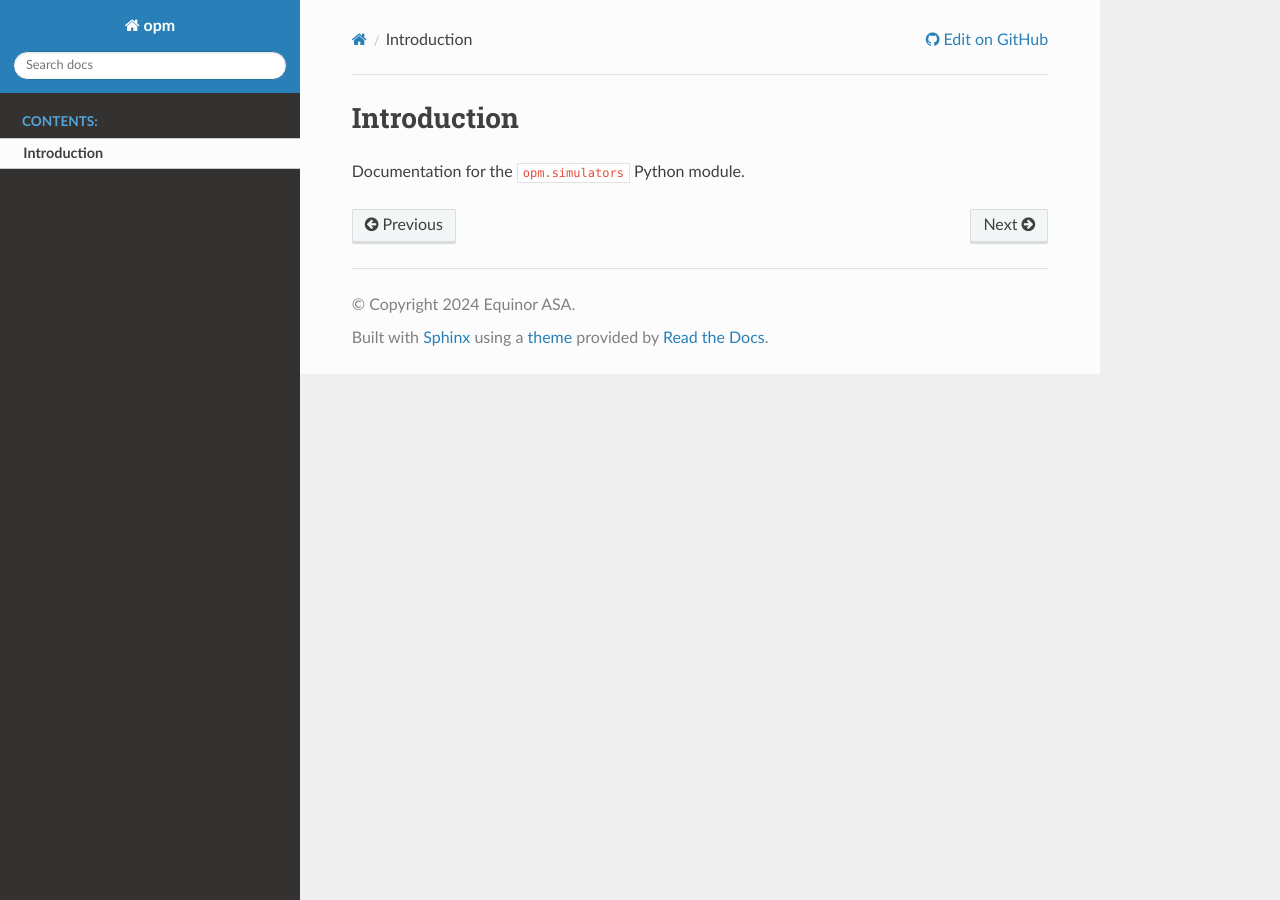
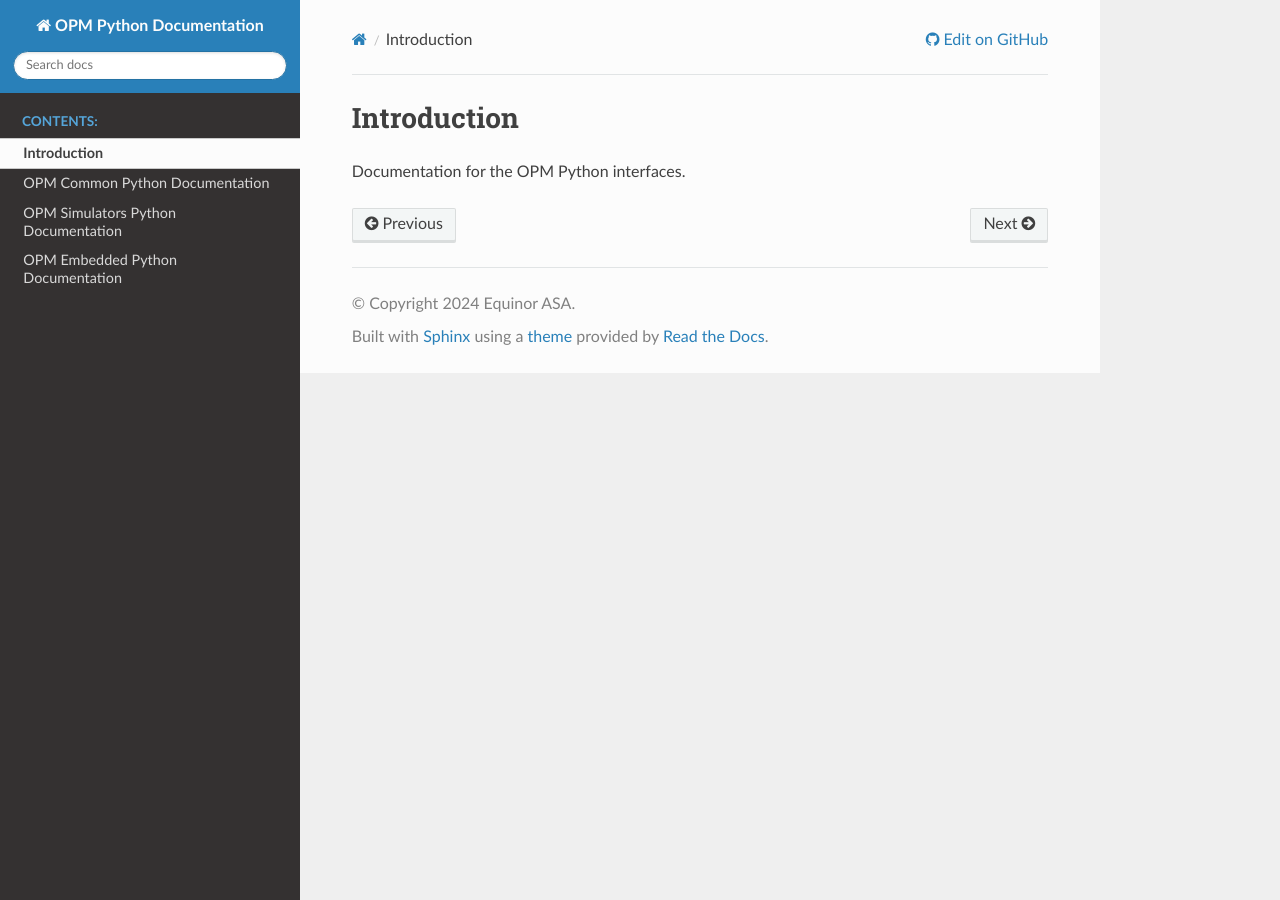
Before and after one commit to hakonhagland/opm-python, a Sphinx documentation site: the page built from docs/docs/introduction.rst, in a window 1280 px wide. Built offline with Sphinx 7.4.7 and the Read the Docs theme 2.0.0, drawn with Linux system fonts in a browser that asks for light colours; pages that are not in the unit, such as notebooks, are missing from menus; the version number could not be read and is left out.

Commit message:
Use the documentation from opm-common and opm-embedded on the generated website

```diff
--- /dev/null
+++ b/docs/docs/common.rst
@@ -0,0 +1,4 @@
+OPM Common Python Documentation
+===============================
+
+.. opm_common_docstrings::
--- a/docs/docs/conf.py
+++ b/docs/docs/conf.py
@@ -1,6 +1,6 @@
 # Configuration file for the Sphinx documentation builder.
 
-project = "opm"
+project = "OPM Python Documentation"
 copyright = "2024 Equinor ASA"
 author = "Håkon Hægland"
 
@@ -37,7 +37,8 @@ sys.path.insert(0, os.path.abspath("../src"))
 # Our sphinx extension that will use the docstrings.json file to generate documentation
 extensions = ["opm_python_docs.sphinx_ext_docstrings"]
 # Path to docstrings.json
-opm_python_docstrings_path = os.path.abspath('../docstrings.json')
+opm_simulators_docstrings_path = os.path.abspath('../docstrings_simulators.json')
+opm_common_docstrings_path = os.path.abspath('../docstrings_common.json')
 
 templates_path = ["_templates"]
 exclude_patterns = ["_build", "Thumbs.db", ".DS_Store"]
--- a/docs/docs/index.rst
+++ b/docs/docs/index.rst
@@ -1,12 +1,14 @@
-Welcome to the Python documentation for opm-simulators!
-=======================================================
+Welcome to the Python documentation for OPM Flow!
+=================================================
 
 .. toctree::
     :maxdepth: 1
     :caption: Contents:
 
     introduction
-    python
+    common
+    simulators
+    embedded
 
 Indices and tables
 ==================
--- a/docs/docs/introduction.rst
+++ b/docs/docs/introduction.rst
@@ -1,4 +1,4 @@
 Introduction
 ============
 
-Documentation for the ``opm.simulators`` Python module.
+Documentation for the OPM Python interfaces.
--- a/docs/docs/python.rst
+++ /dev/null
@@ -1,4 +0,0 @@
-Python Module Documentation
-===========================
-
-.. opm_python_docstrings::
--- /dev/null
+++ b/docs/docs/simulators.rst
@@ -0,0 +1,4 @@
+OPM Simulators Python Documentation
+===================================
+
+.. opm_simulators_docstrings::
```
Also changed, not shown: docs/docs/embedded.rst (added, +52 -0 lines), docs/src/opm_python_docs/sphinx_ext_docstrings.py (+44 -30 lines).
